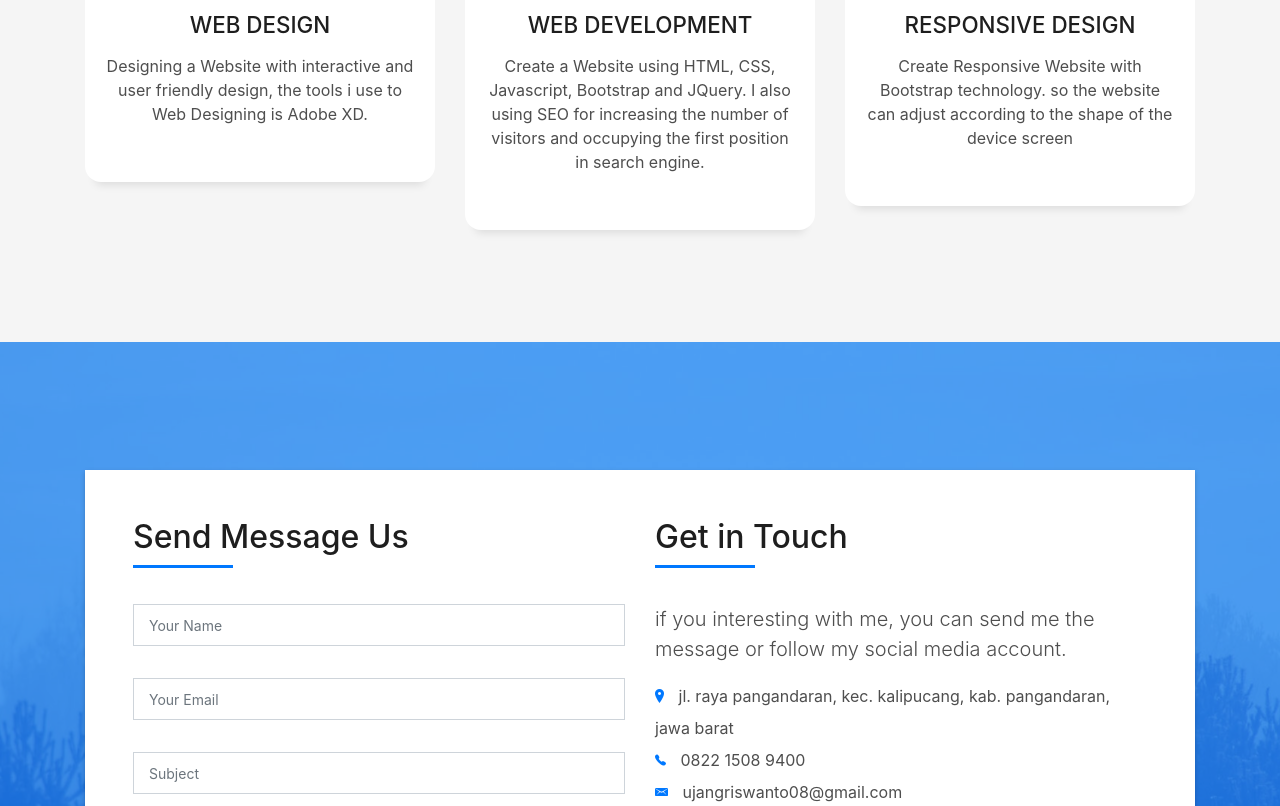
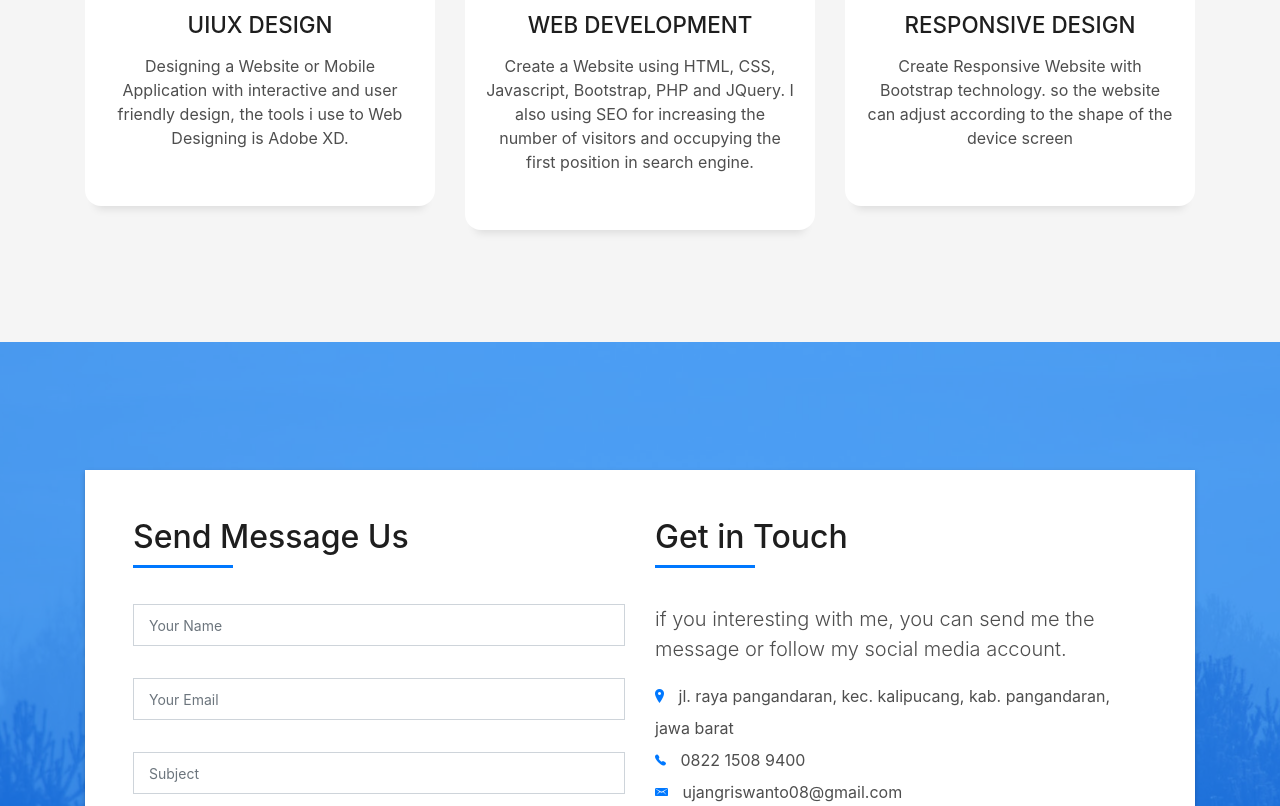
Before and after one commit to ujangriswanto/ujangriswanto, a plain HTML site: page index.html in a window 1280 px wide. Shown: the part 2329-3135 px from the top of the page. Drawn offline with Linux system fonts and the light colour scheme; files whose address does not match are found by name.

Commit message:
Update index.html

```diff
--- a/index.html
+++ b/index.html
@@ -184,9 +184,9 @@
                 <span class="ico-circle"><i class="ion-monitor"></i></span>
               </div>
               <div class="service-content">
-                <h2 class="s-title">Web Design</h2>
+                <h2 class="s-title">UIUX Design</h2>
                 <p class="s-description text-center">
-                  Designing a Website with interactive and user friendly design, the tools i use to Web Designing is Adobe XD.
+                  Designing a Website or Mobile Application with interactive and user friendly design, the tools i use to Web Designing is Adobe XD.
                 </p>
               </div>
             </div>
@@ -199,7 +199,7 @@
               <div class="service-content">
                 <h2 class="s-title">Web Development</h2>
                 <p class="s-description text-center">
-                  Create a Website using HTML, CSS, Javascript, Bootstrap and JQuery. I also using SEO for increasing the number of visitors and occupying the first position in search engine.
+                  Create a Website using HTML, CSS, Javascript, Bootstrap, PHP and JQuery. I also using SEO for increasing the number of visitors and occupying the first position in search engine.
                 </p>
               </div>
             </div>
```
